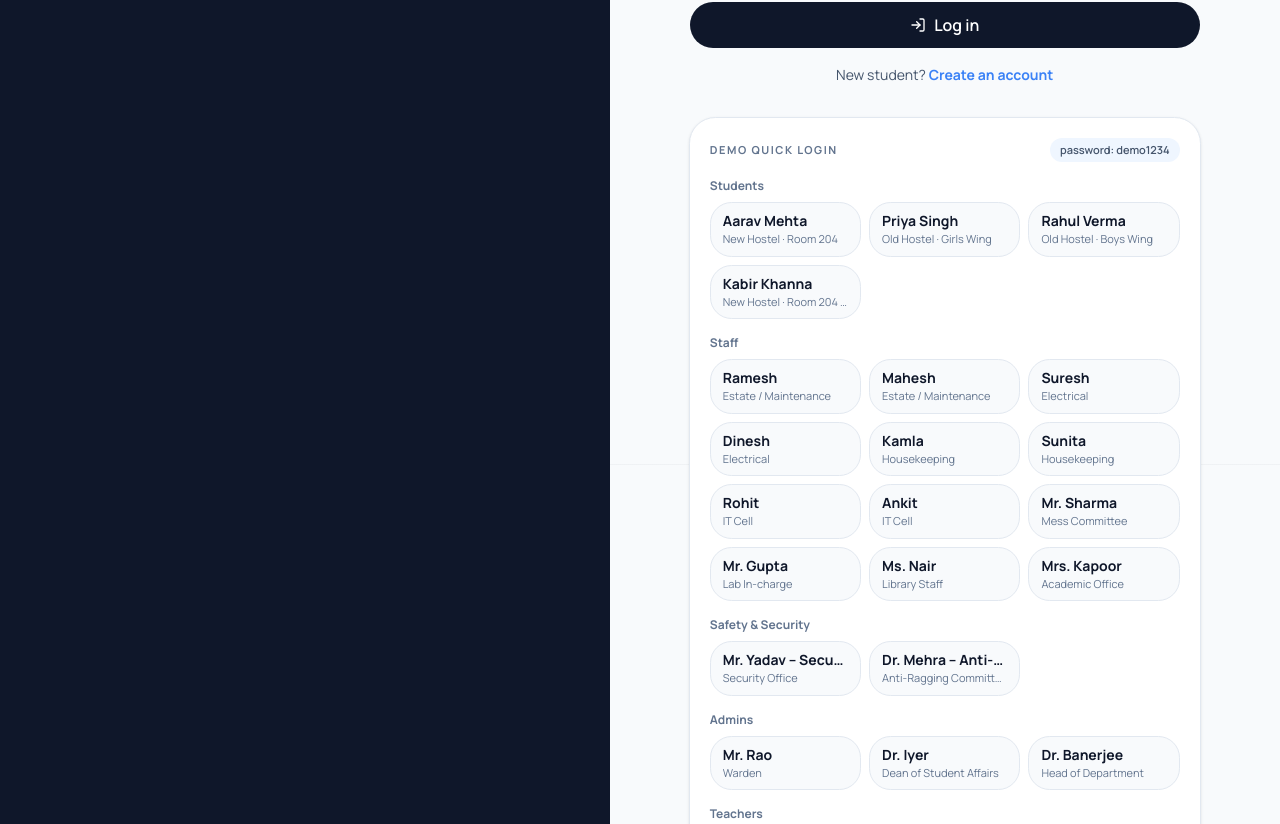
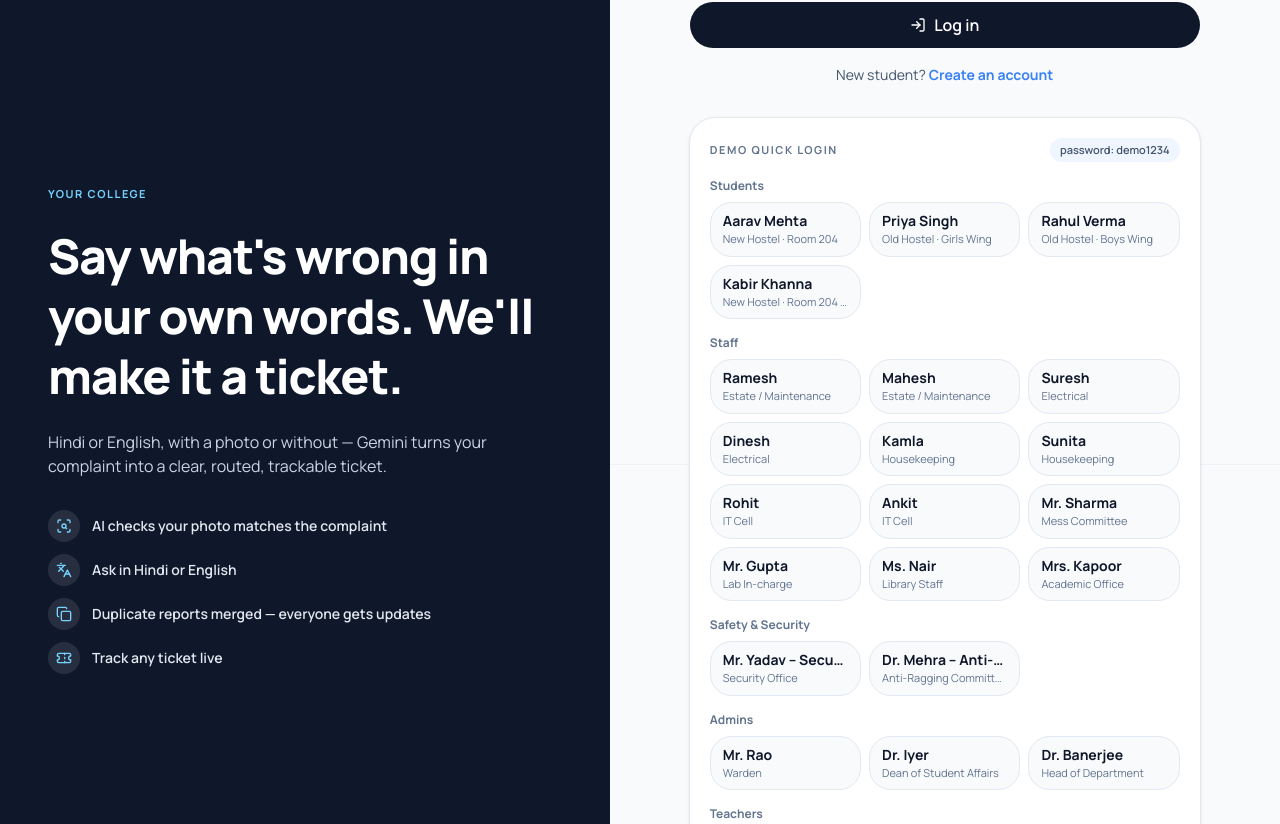
Before and after one commit to NidhishMathur10/campus-connect, a Next.js app: page /login in a window 1280 px wide. Shown: the part 336-1160 px from the top of the page. Built offline with nearby package versions, Linux system fonts and the light colour scheme.

Commit message:
Balance login page left panel

```diff
--- a/src/app/(auth)/layout.tsx
+++ b/src/app/(auth)/layout.tsx
@@ -1,5 +1,13 @@
+import { Copy, Languages, ScanSearch, Ticket, type LucideIcon } from "lucide-react";
 import { Logo } from "@/components/brand/logo";
 import { COLLEGE_NAME } from "@/config/college";
+
+const HIGHLIGHTS: { icon: LucideIcon; text: string }[] = [
+  { icon: ScanSearch, text: "AI checks your photo matches the complaint" },
+  { icon: Languages, text: "Ask in Hindi or English" },
+  { icon: Copy, text: "Duplicate reports merged — everyone gets updates" },
+  { icon: Ticket, text: "Track any ticket live" },
+];
 
 export default function AuthLayout({ children }: { children: React.ReactNode }) {
   return (
@@ -11,15 +19,25 @@ export default function AuthLayout({ children }: { children: React.ReactNode })
         <div className="relative inline-flex w-fit items-center gap-2 rounded-full bg-white px-4 py-2">
           <Logo />
         </div>
-        <div className="relative mt-auto max-w-md space-y-5">
+        <div className="relative my-auto w-full max-w-xl space-y-6 py-10">
           <p className="eyebrow text-sky-300">{COLLEGE_NAME}</p>
-          <h2 className="text-4xl leading-tight font-extrabold tracking-tight">
+          <h2 className="text-4xl leading-tight font-extrabold tracking-tight xl:text-5xl">
             Say what&apos;s wrong in your own words. We&apos;ll make it a ticket.
           </h2>
           <p className="text-slate-300">
             Hindi or English, with a photo or without — Gemini turns your complaint into a clear,
             routed, trackable ticket.
           </p>
+          <ul className="space-y-3 pt-2">
+            {HIGHLIGHTS.map(({ icon: Icon, text }) => (
+              <li key={text} className="flex items-center gap-3 text-sm font-semibold text-slate-200">
+                <span className="grid size-8 shrink-0 place-items-center rounded-full bg-white/10">
+                  <Icon className="size-4 text-sky-300" />
+                </span>
+                {text}
+              </li>
+            ))}
+          </ul>
         </div>
       </aside>
 
```
